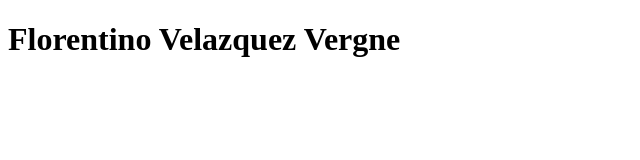
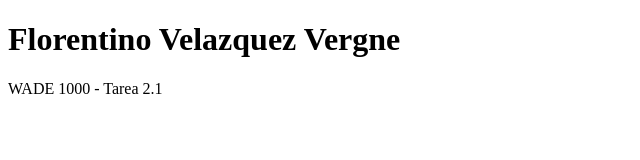
Before and after one commit to tinovergne/wade1000, a plain HTML site: page index.html in a window 1280 px wide. Shown: the whole page, without its empty margins (0-640 px from the left). Drawn offline with Linux system fonts and the light colour scheme.

Commit message:
Second commit.

```diff
--- a/index.html
+++ b/index.html
@@ -7,5 +7,6 @@
 </head>
 <body>
     <h1>Florentino Velazquez Vergne</h1>
+    <p> WADE 1000 - Tarea 2.1</p>
 </body>
 </html>
```
